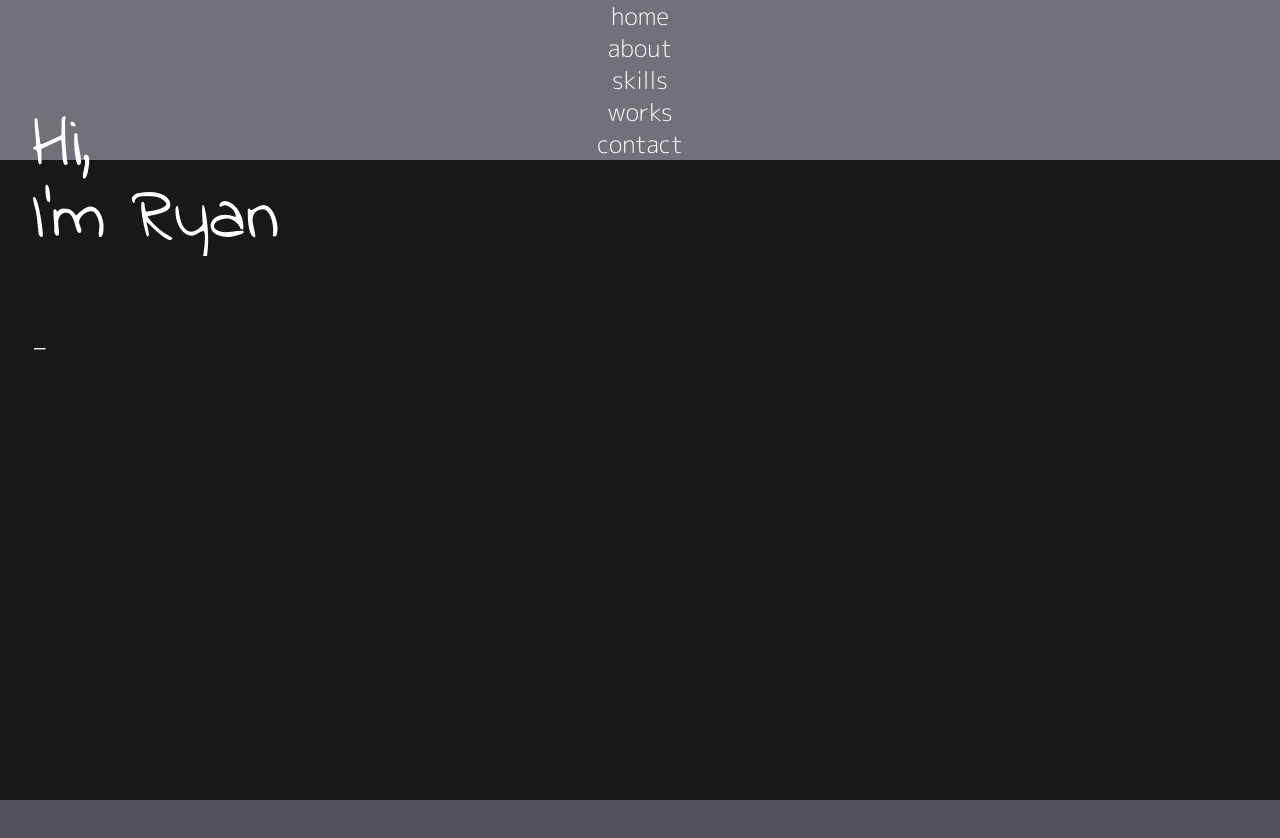
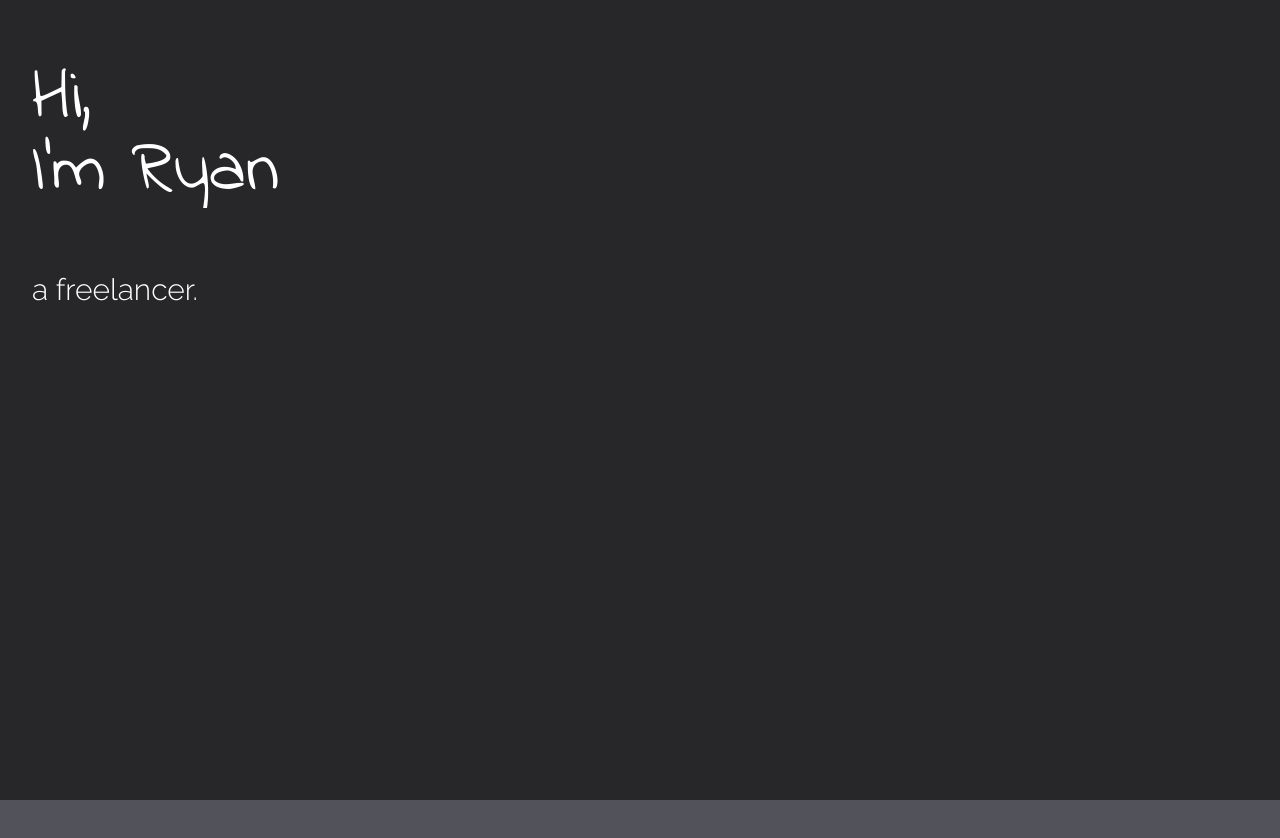
Before and after one commit to rckennedy15/portfolio-3d, a Next.js app: page / in a window 1280 px wide. Shown: the top 838 px of the page. Built offline with nearby package versions, Linux system fonts and the light colour scheme.

Commit message:
add menu blur

```diff
--- a/components/hero.tsx
+++ b/components/hero.tsx
@@ -26,6 +26,7 @@ const Hero: FC = () => {
 			duration: 0.9,
 		});
 
+		// on load animation
 		const initTl = gsap.timeline();
 		initTl
 			.from(hero1.current, {
@@ -40,22 +41,31 @@ const Hero: FC = () => {
 				// @ts-ignore
 				onComplete: () => mainTl.play(),
 			});
-
 		initTl.on;
 
+		// typing animation
 		const mainTl = gsap.timeline({ repeat: -1 }).pause();
 		words.forEach((word) => {
 			let tl = gsap.timeline({ repeat: 1, yoyo: true, repeatDelay: 2 });
-			tl.to(text.current, {
-				duration: 1.2,
-				text: word,
-				ease: 'sine.in',
-			});
+			if (word == 'an ethical programmer.') {
+				tl.to(text.current, {
+					duration: 1.6,
+					text: word,
+					ease: 'sine.in',
+				});
+			} else {
+				tl.to(text.current, {
+					duration: 1.2,
+					text: word,
+					ease: 'sine.in',
+				});
+			}
 			mainTl.add(tl);
 		});
 	});
+
 	return (
-		<div className='p-8'>
+		<div className='px-8 py-16 z-0'>
 			<div>
 				<h1 className='text-7xl text-white font-handwritten2 overflow-hidden'>
 					<span ref={hero1} className='inline-block'>
@@ -69,7 +79,7 @@ const Hero: FC = () => {
 				</h1>
 			</div>
 			<div className='pt-16'>
-				<h4 className='text-3xl text-white font-mono2 overflow-hidden'>
+				<h4 className='text-3xl text-white font-mono2 overflow-hidden whitespace-nowrap text-ellipsis'>
 					<span ref={text} className='inline-block'></span>
 					<span ref={cursor}>_</span>
 				</h4>
--- /dev/null
+++ b/components/mobile-menu-link.tsx
@@ -0,0 +1,14 @@
+import { FC } from 'react';
+
+const Link: FC<{ linkName: string }> = ({ linkName }) => {
+	const linkDest = `#${linkName}`;
+	return (
+		<>
+			<a className='block text-white text-2xl' href={linkDest}>
+				{linkName}
+			</a>
+		</>
+	);
+};
+
+export default Link;
--- a/components/mobile-menu.tsx
+++ b/components/mobile-menu.tsx
@@ -1,45 +1,65 @@
 import { Spin as Hamburger } from 'hamburger-react';
-import { FC, useRef } from 'react';
+import { FC, useEffect, useRef, useState } from 'react';
+import Link from '../components/mobile-menu-link';
+
 const MobileMenu: FC = () => {
 	const blockMenu = useRef<HTMLDivElement>(null);
+	const darkBlur = useRef<HTMLDivElement>(null);
+
+	const [height, setHeight] = useState(0);
+
+	useEffect(() => {
+		if (blockMenu.current != null) {
+			setHeight(blockMenu.current.clientHeight);
+		}
+	}, [height]);
+
+	if (darkBlur.current != null)
+		darkBlur.current.style.top = `${height.toString()}px`;
+
 	return (
-		<>
-			<nav className='w-screen h-20 flex flex-row-reverse p-4'>
+		<div className='z-10 relative'>
+			<div
+				ref={darkBlur}
+				className={`invisible backdrop-blur-md backdrop-brightness-100 bg-black/30 min-h-screen min-w-full absolute shadow-blurEdge`}
+			></div>
+			<div
+				ref={blockMenu}
+				className='invisible block w-screen h-fit text-center absolute top-0 bg-zinc-500 p-12'
+			>
+				<Link linkName='home' />
+				<Link linkName='about' />
+				<Link linkName='skills' />
+				<Link linkName='works' />
+				<Link linkName='contact' />
+			</div>
+			<nav className='w-screen h-20 flex flex-row-reverse p-4 md:hidden'>
 				<Hamburger
 					color='white'
 					rounded
 					label='show menu'
 					direction='right'
+					hideOutline={true}
 					onToggle={(toggled) => {
 						if (toggled) {
-							// open a menu
+							// open menu
+							if (blockMenu.current != null && darkBlur.current != null) {
+								blockMenu.current.style.visibility = 'visible';
+								darkBlur.current.style.visibility = 'visible';
+								document.body.style.position = 'fixed';
+							}
 						} else {
 							// close menu
+							if (blockMenu.current != null && darkBlur.current != null) {
+								blockMenu.current.style.visibility = 'hidden';
+								darkBlur.current.style.visibility = 'hidden';
+								document.body.style.position = 'static';
+							}
 						}
 					}}
 				/>
 			</nav>
-			<div
-				ref={blockMenu}
-				className='w-full h-fit text-center absolute top-0 bg-zinc-500'
-			>
-				<a className='block text-white text-2xl' href='#home'>
-					home
-				</a>
-				<a className='block text-white text-2xl' href='#about'>
-					about
-				</a>
-				<a className='block text-white text-2xl' href='#skills'>
-					skills
-				</a>
-				<a className='block text-white text-2xl' href='#works'>
-					works
-				</a>
-				<a className='block text-white text-2xl' href='#contact'>
-					contact
-				</a>
-			</div>
-		</>
+		</div>
 	);
 };
 
--- a/pages/index.tsx
+++ b/pages/index.tsx
@@ -2,11 +2,15 @@ import type { NextPage } from 'next';
 import Image from 'next/image';
 import Hero from '../components/hero';
 import MobileMenu from '../components/mobile-menu';
+import gsap from 'gsap';
+import { ScrollTrigger } from 'gsap/dist/ScrollTrigger';
+import { ScrollToPlugin } from 'gsap/dist/ScrollToPlugin';
 
 const Home: NextPage = () => {
+	gsap.registerPlugin(ScrollTrigger, ScrollToPlugin);
 	return (
 		<>
-			<section id='home' className='bg-zinc-900 h-screen'>
+			<section id='home' className='bg-zinc-800 h-screen'>
 				<MobileMenu />
 				<Hero />
 			</section>
--- a/tailwind.config.js
+++ b/tailwind.config.js
@@ -15,6 +15,9 @@ module.exports = {
 				handwritten1: ['Architects\\ Daughter'],
 				handwritten2: ['Indie\\ Flower'],
 			},
+			boxShadow: {
+				blurEdge: '0 0 5px 10px rgba(0, 0, 0, 0.3);',
+			},
 		},
 	},
 	plugins: [],
```
Also changed, not shown: tsconfig.json (indentation only).
